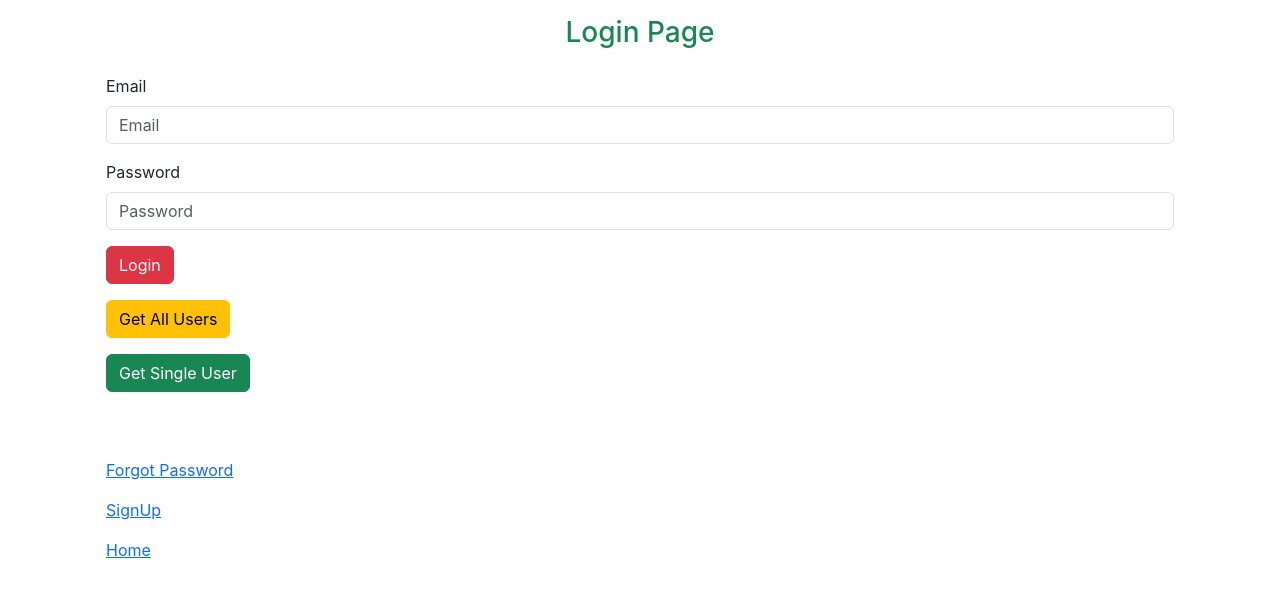
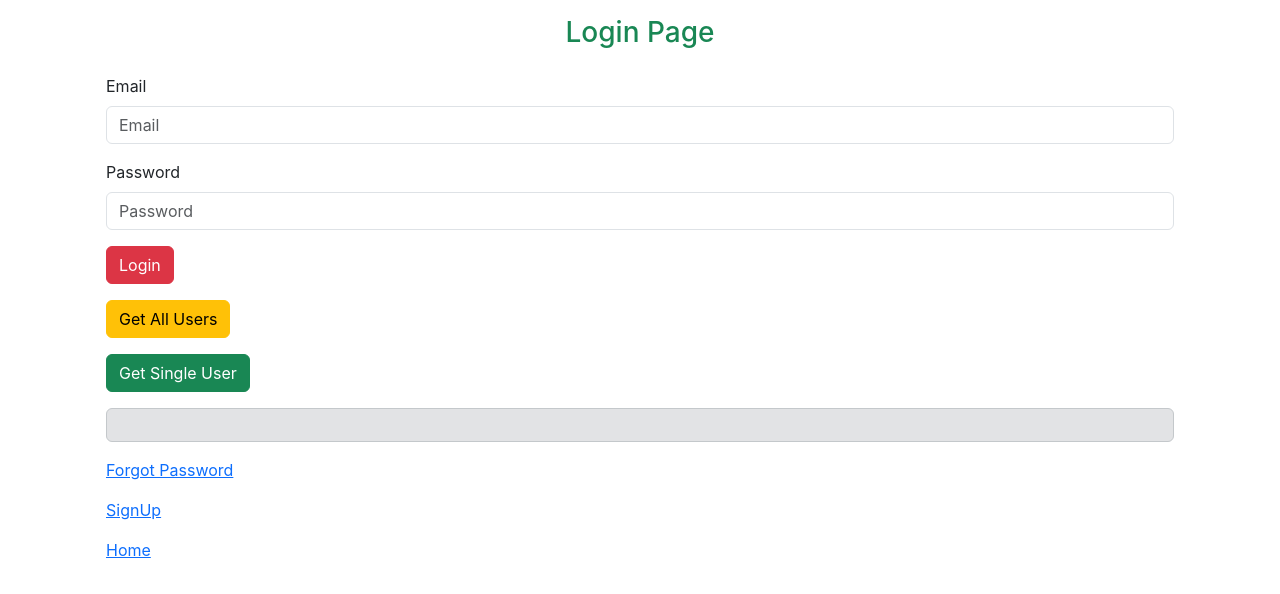
Before and after one commit to GowthamSayzz/reactjs_learn, a React (Create React App) app: page /login in a window 1280 px wide. Shown: the top 594 px of the page. Built offline with nearby package versions, Linux system fonts and the light colour scheme.

Commit message:
added alert from bootstrap

```diff
--- a/src/Auth/Login.js
+++ b/src/Auth/Login.js
@@ -96,7 +96,7 @@ function Login() {
                 <div className="mb-3">
                     <button type="button" className="btn btn-success" onClick={e => getSingleUser()}>Get Single User</button>
                 </div>
-                <div className="mb-3 ps-0 alert">
+                <div className="mb-3 alert alert-secondary">
                     {apiErrormsg} {apiSuccessMsg}
                 </div>
                 <div className="mb-3">
--- a/src/Auth/Signup.js
+++ b/src/Auth/Signup.js
@@ -90,7 +90,7 @@ function Signup() {
                 <div className="mb-3">
                     <button type="button" className="btn btn-success" onClick={e => handleSignup()}>Create Account</button>
                 </div>
-                <div className="mb-3">
+                <div className="mb-3 alert alert-info">
                     {apiErrormsg} {apiSuccessMsg}
                 </div>
                 <div className="mb-3">
```
